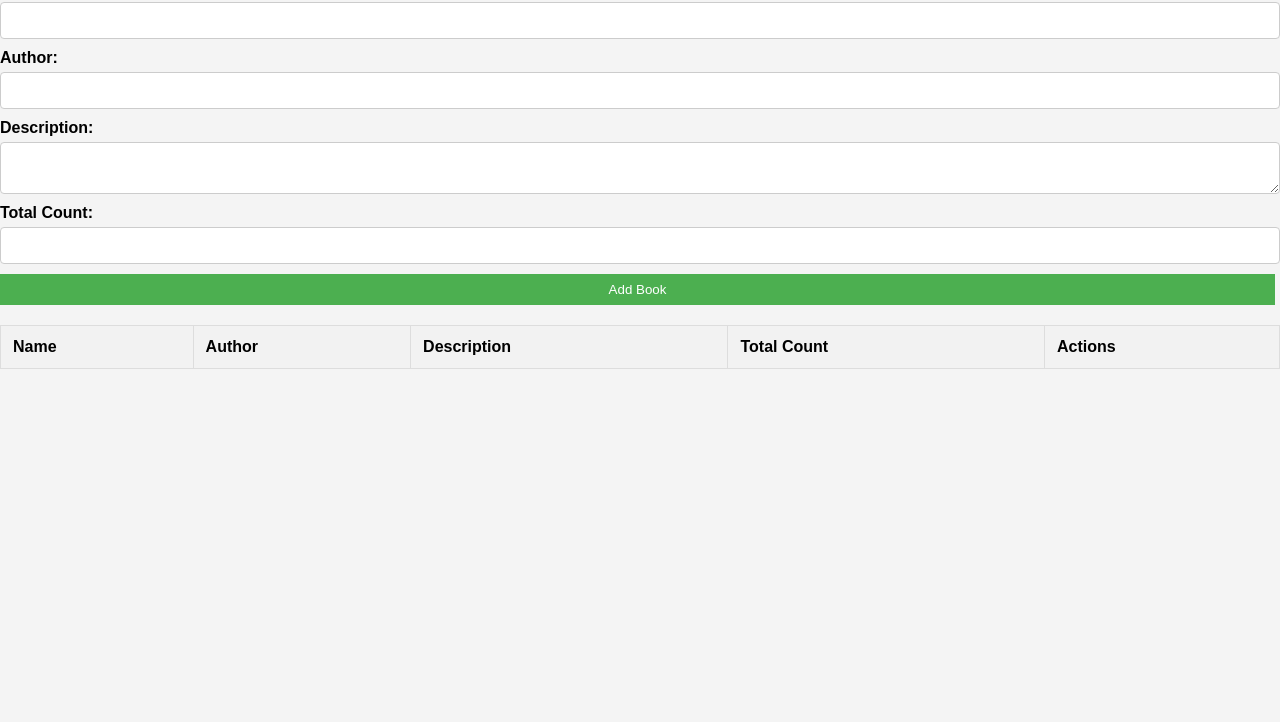
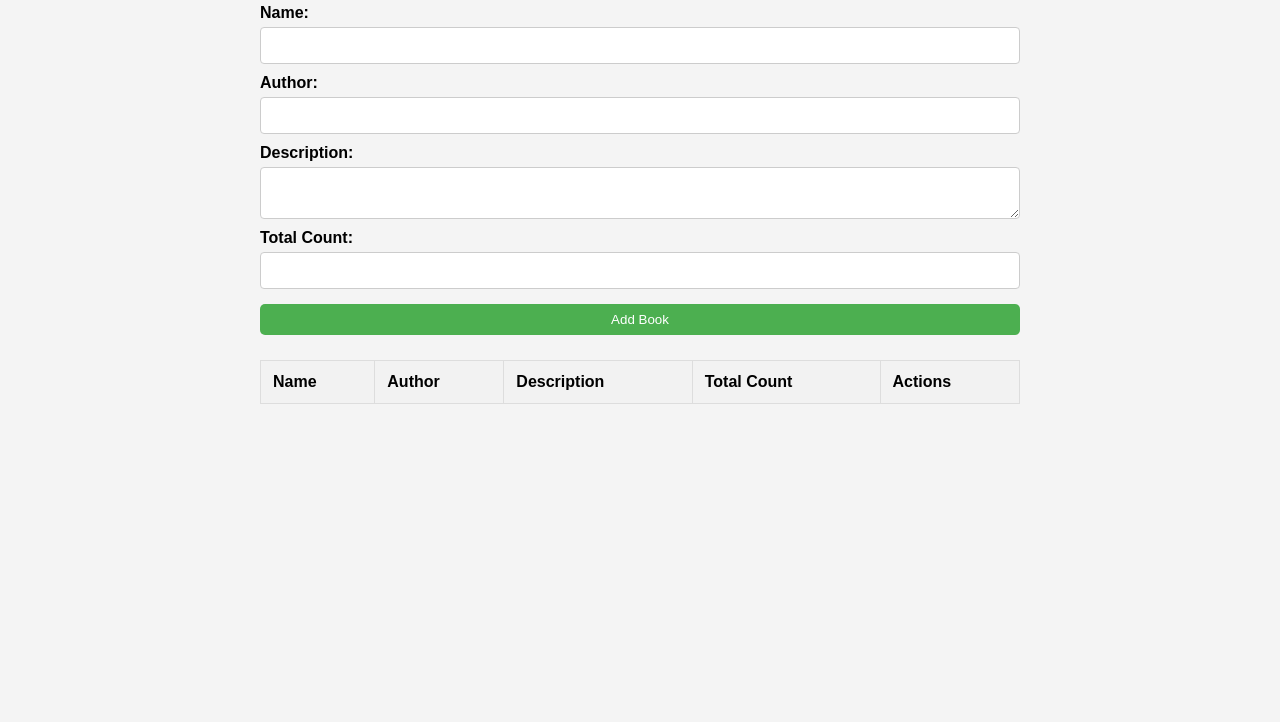
Before and after one commit to hmiftachul11/book-inventory, a plain HTML site: page index.html in a window 1280 px wide. Shown: the part 78-800 px from the top of the page. Drawn offline with Linux system fonts and the light colour scheme.

Commit message:
Changes CSS Style

```diff
--- a/index.html
+++ b/index.html
@@ -4,103 +4,7 @@
     <meta charset="UTF-8" />
     <meta name="viewport" content="width=device-width, initial-scale=1.0" />
     <title>Book Inventory</title>
-
-    <style>
-      /* Reset some default styles */
-      body,
-      h1,
-      h2,
-      p,
-      ul,
-      li {
-        margin: 0;
-        padding: 0;
-      }
-
-      body {
-        font-family: Arial, sans-serif;
-        background-color: #f4f4f4;
-      }
-
-      /* Container for the whole page */
-      .container {
-        max-width: 800px;
-        margin: 0 auto;
-        padding: 20px;
-        background-color: #fff;
-        box-shadow: 0 0 10px rgba(0, 0, 0, 0.1);
-      }
-
-      h1 {
-        text-align: center;
-        color: #333;
-        margin-bottom: 20px;
-      }
-
-      /* Form styles */
-      form {
-        display: flex;
-        flex-direction: column;
-      }
-
-      label {
-        font-weight: bold;
-        margin-bottom: 5px;
-      }
-
-      input[type="text"],
-      input[type="number"],
-      textarea {
-        padding: 10px;
-        margin-bottom: 10px;
-        border: 1px solid #ccc;
-        border-radius: 4px;
-      }
-
-      /* Table styles */
-      table {
-        width: 100%;
-        border-collapse: collapse;
-        margin-top: 20px;
-      }
-
-      th,
-      td {
-        border: 1px solid #ddd;
-        padding: 12px;
-        text-align: left;
-      }
-
-      th {
-        background-color: #f2f2f2;
-      }
-
-      /* Button styles */
-      button {
-        background-color: #4caf50;
-        color: white;
-        border: none;
-        padding: 8px 16px;
-        margin-right: 5px;
-        cursor: pointer;
-        transition: background-color 0.3s ease;
-      }
-
-      button:hover {
-        background-color: #45a049;
-      }
-
-      /* Add Book button */
-      #add-button {
-        background-color: #2196f3;
-        float: right;
-        margin-top: 10px;
-      }
-
-      #add-button:hover {
-        background-color: #1976d2;
-      }
-    </style>
+    <link rel="stylesheet" href="style.css" />
   </head>
   <body>
     <h1>Book Inventory</h1>
--- a/script.js
+++ b/script.js
@@ -117,8 +117,8 @@ function displayBooks() {
       <td>
           <button class="edit-button" onclick="toggleEdit(${index})">Edit</button>
           <button class="save-button" style="display: none;" onclick="saveEdit(${index})">Save</button>
-          <button class="cancel-button" style="display: none;" onclick="cancelEdit(${index})">Cancel</button>
-          <button class="delete-button" onclick="deleteBook(${index})">Delete</button>
+          <button class="cancel-button" style="display: none; background-color: #e73535;" onclick="cancelEdit(${index})">Cancel</button>
+          <button class="delete-button" onclick="deleteBook(${index})" style="background-color: #e73535;">Delete</button>
       </td>
   `;
   });
--- a/style.css
+++ b/style.css
@@ -4,8 +4,9 @@ h2,
 p,
 ul,
 li {
-  margin: 0;
+  margin: 25px auto;
   padding: 0;
+  width: 95vh;
 }
 
 body {
@@ -71,8 +72,10 @@ button {
   background-color: #4caf50;
   color: white;
   border: none;
-  padding: 8px 16px;
-  margin-right: 5px;
+  width: 100%;
+  padding: 8px 10px;
+  margin: 5px auto;
+  border-radius: 5px;
   cursor: pointer;
   transition: background-color 0.3s ease;
 }
```
